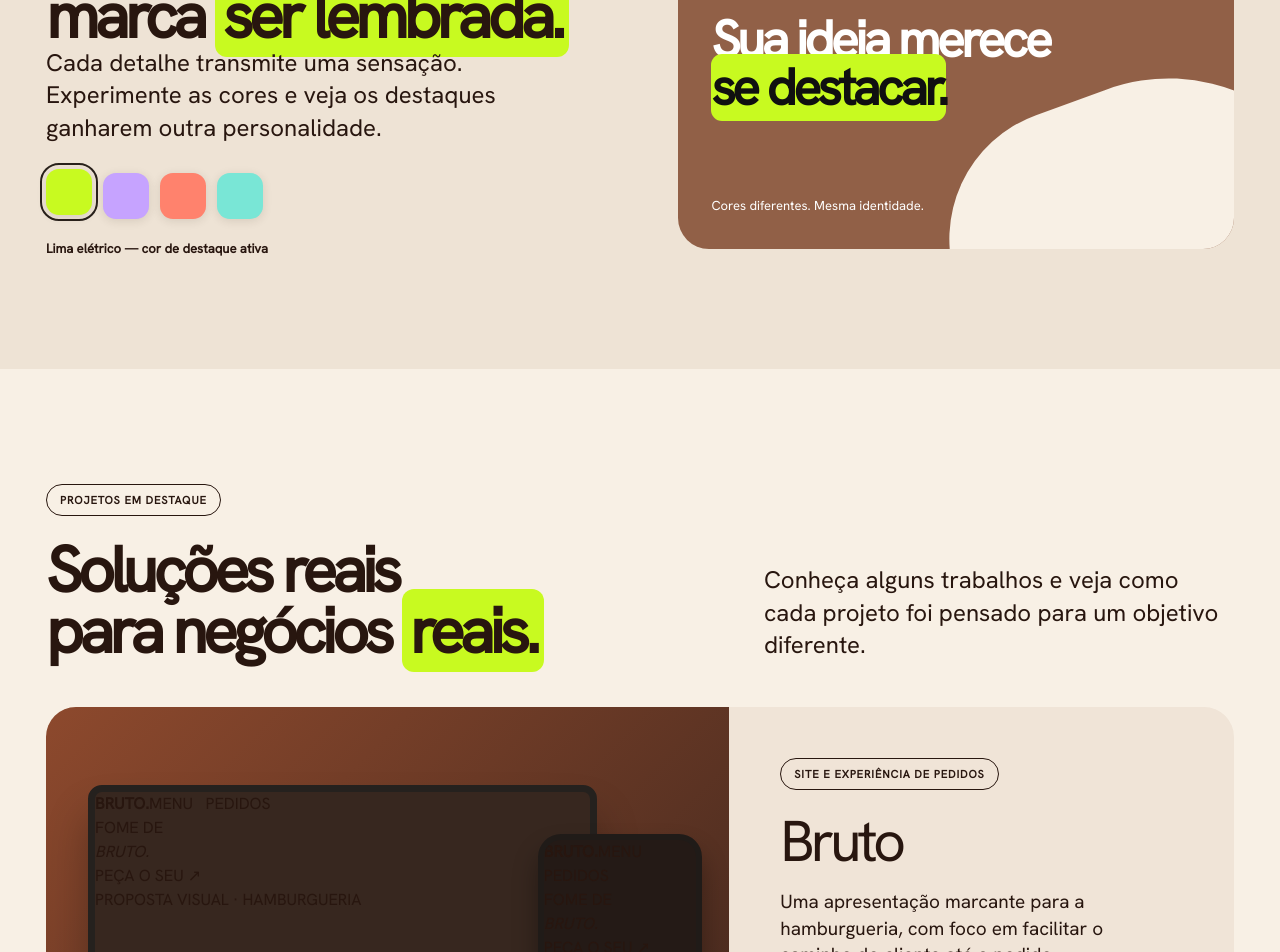
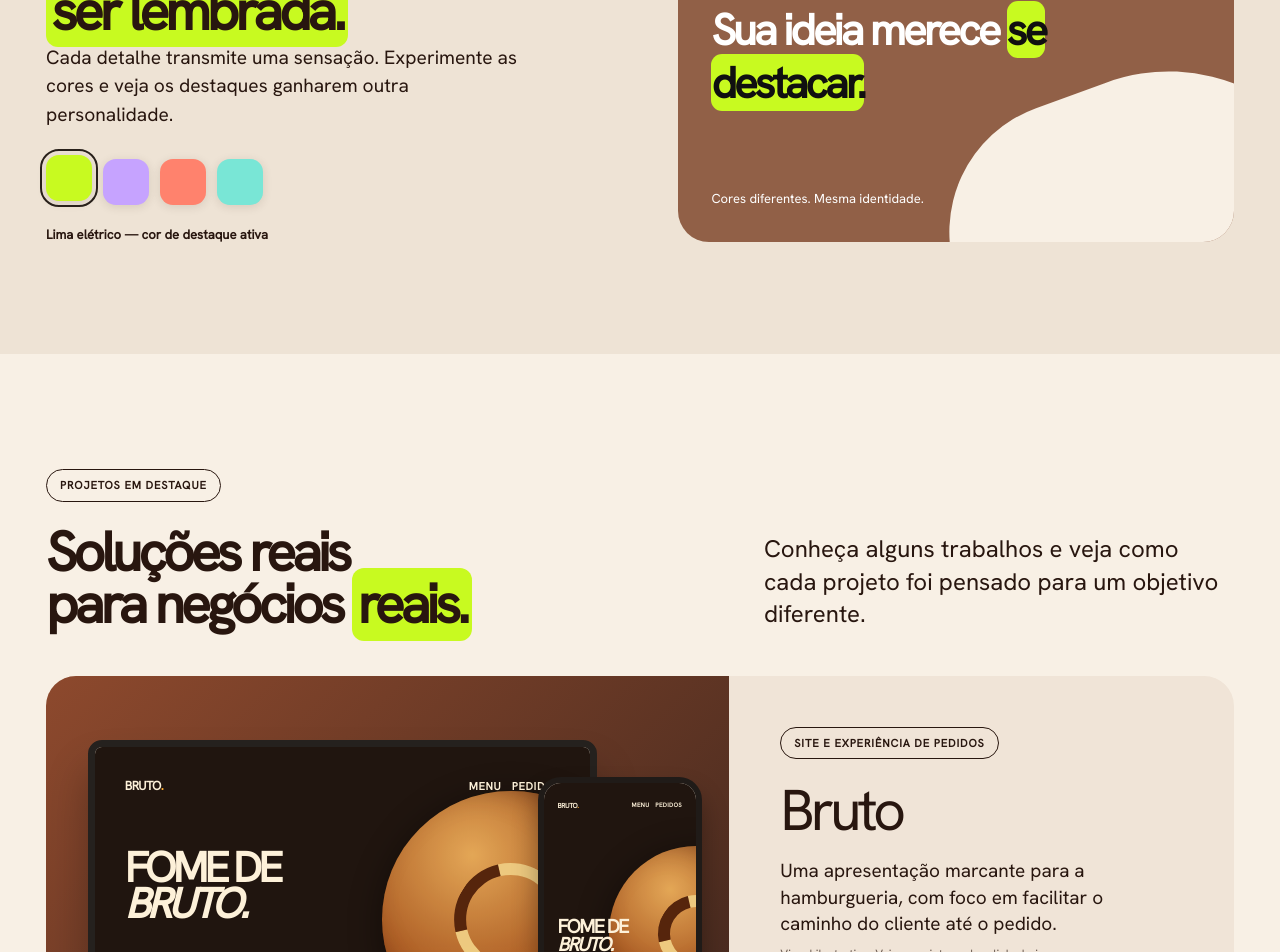
Before and after one commit to palomagl/unica, a React (Vite) app: page / in a window 1280 px wide. Shown: the part 1848-2800 px from the top of the page. Built offline with nearby package versions, Linux system fonts and the light colour scheme.

Commit message:
style: fix broken heading highlights and design new project artwork with responsive details

```diff
--- a/src/studio.css
+++ b/src/studio.css
@@ -48,8 +48,8 @@ body{margin:0}
 .u-scroll span{font-size:23px;border:1px solid #44372b6a;border-radius:30px;padding:2px 10px}
 .u-section{padding:115px 0}
 .u-kicker{border:1px solid currentColor;border-radius:30px;display:inline-block;font-size:11px;font-weight:800;letter-spacing:.08em;text-transform:uppercase;padding:7px 13px;margin-bottom:24px}
-.u-h2{font-size:clamp(42px,5vw,83px);line-height:.95;letter-spacing:-.07em;font-weight:900;margin:0}
-.u-h2 mark,.u-section mark{background:var(--u-accent);color:var(--u-ink);padding:0 .12em;border-radius:12px}
+.u-h2{font-size:clamp(40px,4.3vw,70px);line-height:.95;letter-spacing:-.07em;font-weight:900;margin:0}
+.u-h2 mark,.u-section mark{background:var(--u-accent);color:var(--u-ink);padding:0 .1em .015em;border-radius:12px;box-decoration-break:clone;-webkit-box-decoration-break:clone}
 .u-intro{display:grid;grid-template-columns:1fr 1fr;gap:7vw;align-items:center}
 .u-lead{font-size:clamp(18px,2vw,24px);max-width:470px;line-height:1.35}
 .u-list-solutions{display:grid;grid-template-columns:repeat(4,1fr);gap:16px;margin-top:65px}
@@ -68,7 +68,7 @@ body{margin:0}
 .u-demo:after{content:'';position:absolute;width:70%;aspect-ratio:1;right:-22%;bottom:-60%;background:var(--u-paper);border-radius:42% 58% 66% 34%;transform:rotate(-20deg);transition:background .7s}
 .u-demo-head{display:flex;justify-content:space-between;align-items:center;font-size:13px;font-weight:800;position:relative;z-index:2}
 .u-demo-head i{width:55px;height:12px;background:var(--u-accent);border-radius:20px}
-.u-demo h3{font-size:clamp(38px,4vw,67px);line-height:.93;letter-spacing:-.065em;font-weight:900;margin:0;max-width:340px;position:relative;z-index:2}
+.u-demo h3{font-size:clamp(36px,3.4vw,58px);line-height:.93;letter-spacing:-.065em;font-weight:900;margin:0;max-width:340px;position:relative;z-index:2}
 .u-demo mark{background:var(--u-accent);color:#101010;border-radius:11px}
 .u-demo-foot{font-size:13px;position:relative;z-index:2}
 .u-portfolio-top{display:flex;justify-content:space-between;align-items:end;gap:28px;margin-bottom:45px}
@@ -152,3 +152,69 @@ body{margin:0}
  .u-footer .u-wrap{flex-direction:column;align-items:flex-start}
 }
 @media(prefers-reduced-motion:reduce){.u-site *{animation:none!important;transition:none!important;scroll-behavior:auto!important}.u-reveal{opacity:1;transform:none}}
+
+/* Identidade gráfica ÚNICA — símbolo vetorial e lettering */
+.u-new-logo{display:inline-flex;align-items:center;gap:8px;position:relative;font-size:clamp(28px,3vw,46px);font-style:italic;font-weight:900;letter-spacing:-.09em;line-height:1}
+.u-new-logo svg{height:.86em;width:.86em;flex:none}
+.u-new-logo sup{font:700 10px 'Hanken Grotesk',sans-serif;letter-spacing:0;align-self:flex-start;margin-top:-.1em}
+.u-brand:hover .u-new-logo svg{transform:rotate(-8deg);transition:transform .4s}
+.u-colors-layout>div:first-child{min-width:0}
+.u-colors-layout h2{max-width:570px;overflow-wrap:normal}
+.u-colors-layout h2 mark{display:inline;-webkit-box-decoration-break:clone;box-decoration-break:clone;line-height:1.2}
+.u-color-section .u-lead{max-width:480px;line-height:1.5;font-size:clamp(17px,1.5vw,21px)}
+.u-demo{isolation:isolate}
+.u-demo h3{max-width:440px;overflow-wrap:normal}
+.u-demo h3 mark{-webkit-box-decoration-break:clone;box-decoration-break:clone;line-height:1.2}
+.u-concept-note{font-size:12px!important;opacity:.65;margin-top:8px!important}
+
+/* Project showcase: novos visuais editoriais desenhados em CSS.
+   Não reaproveita fotografias, prints ou mockups do projeto anterior. */
+.u-project-visual{background:linear-gradient(135deg,#99694d,#593f35)}
+.u-desktop-frame{background:#f0e6d8}
+.u-phone-frame{background:#f0e6d8}
+.u-art{width:100%;height:100%;position:relative;overflow:hidden;padding:6%;display:flex;flex-direction:column;justify-content:space-between;isolation:isolate}
+.u-art-nav{display:flex;align-items:center;justify-content:space-between;gap:8px;position:relative;z-index:2;font-size:clamp(7px,.85vw,13px);font-weight:800;letter-spacing:.06em}
+.u-art-nav b{font-weight:900;font-size:1.15em;letter-spacing:-.05em}
+.u-art-title{font-size:clamp(19px,3.3vw,66px);letter-spacing:-.085em;font-weight:900;line-height:.86;position:relative;z-index:2}
+.u-art-title em{font-style:italic}
+.u-art-chip{background:var(--u-accent);color:#17110e;border-radius:50px;padding:8px 14px;width:max-content;max-width:90%;font-weight:900;font-size:clamp(8px,.85vw,13px);position:relative;z-index:2}
+.u-art-caption{position:absolute;right:5%;bottom:8%;font-size:8px;opacity:.7;letter-spacing:.07em;z-index:3;writing-mode:vertical-rl}
+.u-art-bruto{background:#20150f;color:#fdf1d9}
+.u-art-bruto .u-art-nav b span{color:#ffac32}
+.u-bruto-circle{position:absolute;width:52%;aspect-ratio:1;border-radius:50%;background:radial-gradient(circle at 35% 25%,#f5b45d,#aa4f18 60%,#56250f);right:-10%;top:15%;box-shadow:inset -30px -20px 38px #3c180d;filter:drop-shadow(0 6px 18px #0007);opacity:.92}
+.u-bruto-circle:before{content:'';position:absolute;inset:28%;border:12px solid #ffda89;border-left-color:#5c280d;border-radius:50%;transform:rotate(32deg)}
+.u-art-karoane{background:#ffe8ec;color:#4e182a}
+.u-karoane-shape{position:absolute;width:56%;height:88%;right:0;top:10%;display:flex;gap:8%;transform:rotate(-15deg)}
+.u-karoane-shape i{background:#fba0ad;border-radius:48% 48% 9% 9%;width:26%;height:87%;box-shadow:inset -7px -8px 15px #dc688b4a}
+.u-karoane-shape i:nth-child(2){background:#ee6488;height:67%;margin-top:18%}
+.u-karoane-shape i:nth-child(3){background:#ffc768;height:46%;margin-top:38%}
+.u-art-karoane .u-art-chip{background:#4e182a;color:white}
+.u-art-vertice{background:linear-gradient(140deg,#171a18,#3c4643);color:#f3eee3}
+.u-vertice-shape{position:absolute;width:60%;height:85%;right:2%;bottom:0;display:flex;gap:2%;align-items:end;transform:skewY(-10deg)}
+.u-vertice-shape span{height:62%;width:31%;background:linear-gradient(130deg,#d3cbbd,#777d76);box-shadow:inset -20px 0 25px #262c2880;clip-path:polygon(15% 0,100% 0,85% 100%,0 100%)}
+.u-vertice-shape span:nth-child(2){height:88%;background:linear-gradient(130deg,#c5c0b4,#5e6963)}
+.u-vertice-shape span:nth-child(3){height:75%;background:linear-gradient(130deg,#a8a69d,#323d36)}
+.u-art-phone{padding:12% 9%}
+.u-art-phone .u-art-title{font-size:clamp(13px,1.5vw,25px);line-height:.94}
+.u-art-phone .u-art-chip{font-size:7px;padding:4px 6px}
+.u-art-phone .u-art-nav{font-size:6px}
+.u-art-phone .u-art-caption{display:none}
+.u-art-phone .u-bruto-circle{width:115%;right:-58%;top:20%}
+.u-art-phone .u-karoane-shape{width:125%;right:-60%}
+.u-art-phone .u-vertice-shape{width:105%;right:-45%}
+@media(max-width:850px){
+ .u-new-logo{font-size:32px}
+ .u-colors-layout h2{font-size:clamp(40px,8.5vw,64px)}
+ .u-demo h3{font-size:clamp(34px,7vw,58px)}
+ .u-art-title{font-size:clamp(31px,6vw,62px)}
+ .u-art-phone .u-art-title{font-size:clamp(13px,3vw,21px)}
+}
+@media(max-width:480px){
+ .u-new-logo{font-size:30px}
+ .u-colors-layout h2{font-size:clamp(37px,11.5vw,54px)}
+ .u-color-section .u-lead{font-size:17px}
+ .u-demo{min-height:300px;padding:24px}
+ .u-demo h3{font-size:clamp(36px,10vw,48px)}
+ .u-art-title{font-size:clamp(23px,6vw,37px)}
+ .u-art-phone .u-art-title{font-size:clamp(11px,3.1vw,17px)}
+}
```
